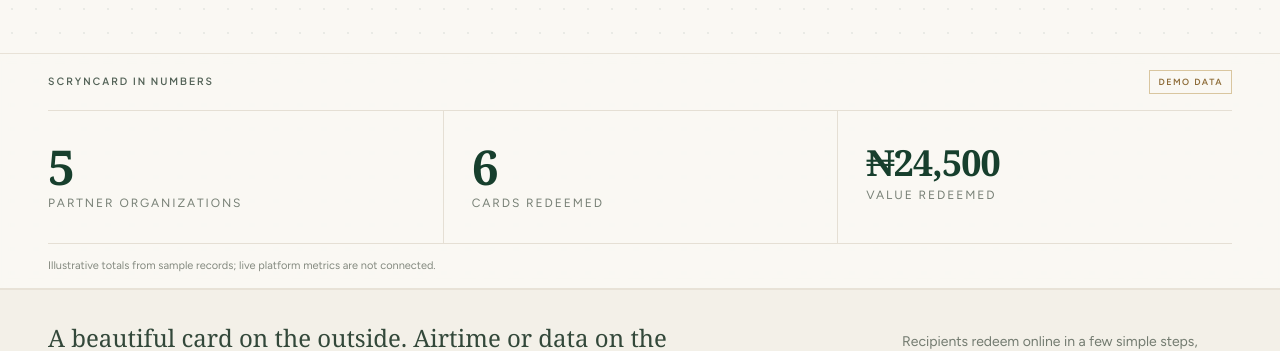
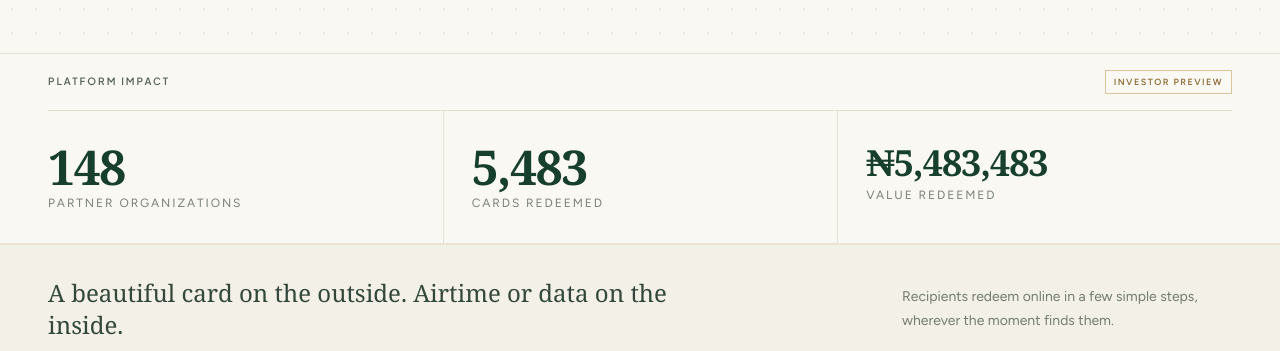
Before and after one commit to KabriAcid/ScrynCard, a React (Vite) app: page / in a window 1280 px wide. Shown: the part 771-1122 px from the top of the page. Built offline with nearby package versions, Linux system fonts and the light colour scheme; no server answers.

Commit message:
feat: update HomeStats component with new titles and remove illustrative text; simplify homeStats data structure

```diff
--- a/src/features/citizen/components/home/HomeHighlights.tsx
+++ b/src/features/citizen/components/home/HomeHighlights.tsx
@@ -16,10 +16,10 @@
 			<div className="mx-auto max-w-[1380px] px-5 sm:px-8 lg:px-12">
 				<div className="flex items-center justify-between gap-4 border-b border-[#e5dfd4] py-4">
 					<h2 className="text-[10px] font-semibold uppercase tracking-[0.2em] text-[#536257]">
-						Scryncard in numbers
+						Platform impact
 					</h2>
 					<span className="border border-[#d9c69f] px-2 py-1 text-[9px] font-semibold uppercase tracking-[0.16em] text-[#8e6c39]">
-						Demo data
+						Investor preview
 					</span>
 				</div>
 				<div className="grid grid-cols-1 divide-y divide-[#e5dfd4] sm:grid-cols-3 sm:divide-x sm:divide-y-0">
@@ -39,10 +39,6 @@
 						</div>
 					))}
 				</div>
-				<p className="border-t border-[#e5dfd4] py-3 text-[11px] leading-5 text-[#858a80]">
-					Illustrative totals from sample records; live platform metrics are not
-					connected.
-				</p>
 			</div>
 		</section>
 	);
--- a/src/features/citizen/components/home/homepage-data.ts
+++ b/src/features/citizen/components/home/homepage-data.ts
@@ -1,7 +1,3 @@
-import { formatNaira } from "@/lib/formatters";
-import { mockPoliticians } from "@/lib/mock/politicians";
-import { mockRedemptions } from "@/lib/mock/redemptions";
-
 export const frontSamples = __SAMPLE_IMAGES__.filter(
 	(sample) => !sample.isBack,
 );
@@ -13,29 +9,18 @@
 	.filter((sample) => sample.src !== featuredSample?.src)
 	.slice(0, 2);
 
-const completedRedemptions = mockRedemptions.filter(
-	(redemption) => redemption.status === "completed",
-);
-
 export const homeStats = [
 	{
 		label: "Partner organizations",
-		value: new Set(
-			mockPoliticians.map((politician) => politician.organization),
-		).size.toString(),
+		value: "148",
 	},
 	{
 		label: "Cards redeemed",
-		value: completedRedemptions.length.toString(),
+		value: "5,483",
 	},
 	{
 		label: "Value redeemed",
-		value: formatNaira(
-			completedRedemptions.reduce(
-				(total, redemption) => total + redemption.amount,
-				0,
-			),
-		),
+		value: "₦5,483,483",
 		compact: true,
 	},
 ];
```
Also changed, not shown: src/components/ui/accordion.tsx (+14 -14 lines).
